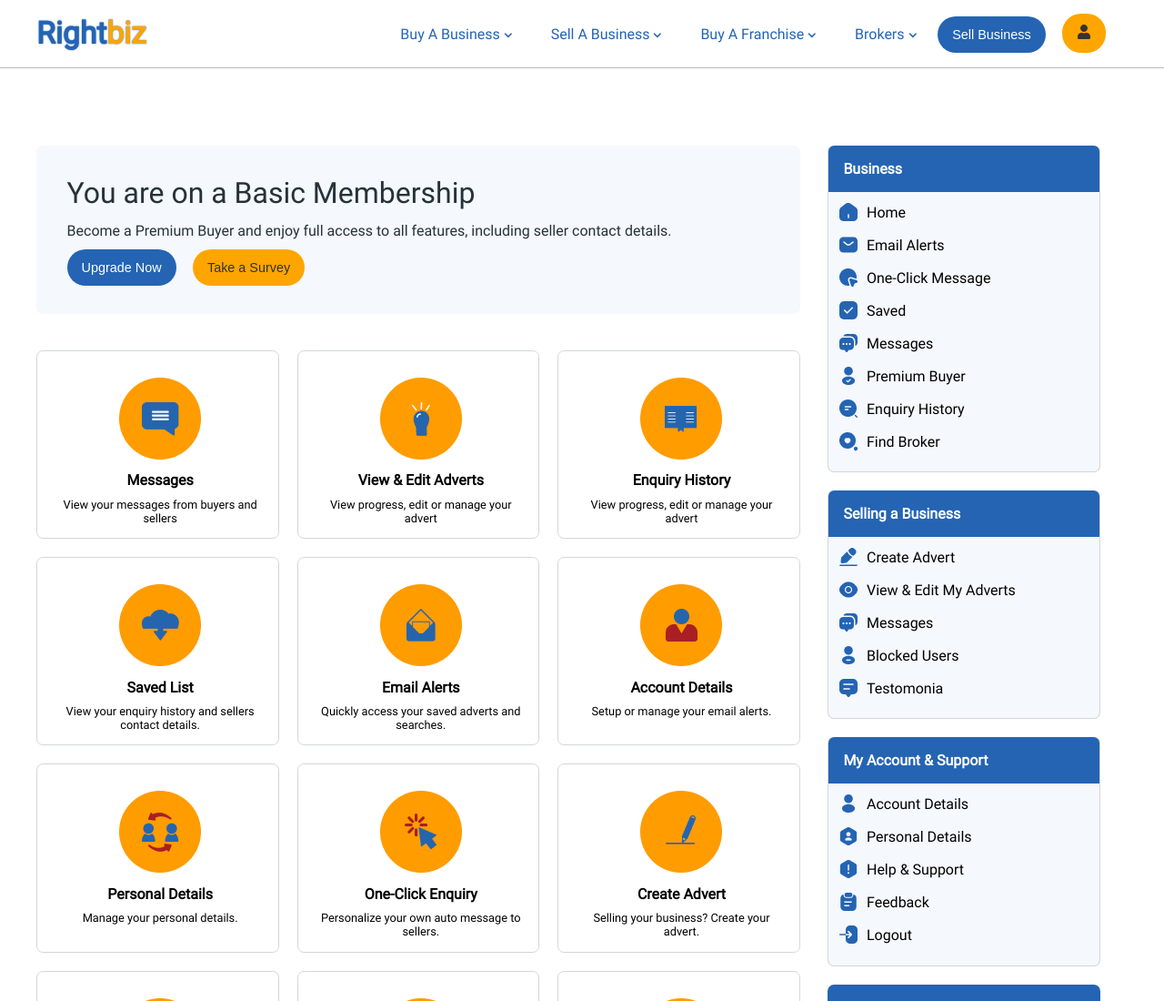
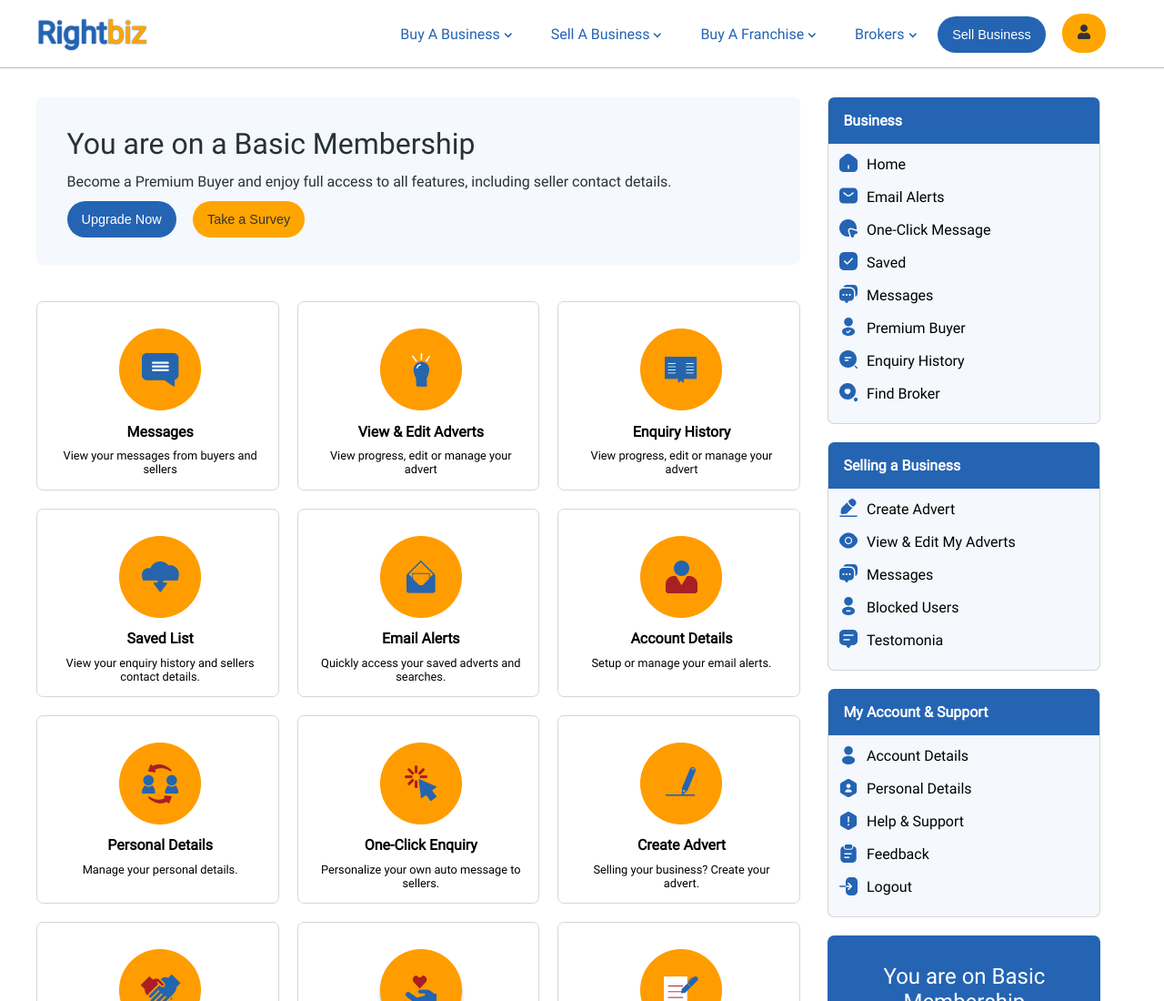
Before and after one commit to Mahi6086/Rightbiz-admin, a plain HTML site: page index.html in a window 1280 px wide. Shown: the top 1100 px of the page at 91% size. Drawn offline with Linux system fonts and the light colour scheme.

Commit message:
update site

```diff
--- a/CSS/styles.css
+++ b/CSS/styles.css
@@ -193,10 +193,7 @@ ul.navbar-dropdown-menu > li > a:hover {
   margin: 0 auto;
   padding: 0.9rem 0;
 }
-.main-container.marquee {
-  padding-top: 1rem;
-  padding-right: 1.9rem;
-}
+
 .container {
   padding: 0.3rem 0 !important;
 }
--- a/index.html
+++ b/index.html
@@ -103,18 +103,7 @@
     <!-- ----------------
         Header Section
     ------------------- -->
-    <!-- ----------------
-        Marquee Section
-    ------------------- -->
-    <div class="main-container marquee">
-      <marquee behavior="scroll" direction="left" scrollamount="5"
-        >Businesses For Sale in UK 18,627 Businesses for sale and to rent in UK.
-        Exact Matches Found. (0.006 seconds).</marquee
-      >
-    </div>
-    <!-- ----------------
-        marquee Section
-    ------------------- -->
+
     <!-- ----------------
         Main Section
     ------------------- -->
@@ -288,7 +277,7 @@
                 </ul>
               </div>
             </div>
-            <div class="Business">
+            <div class="Business Hide-Business">
               <h4>My Account & Support</h4>
               <div class="Business-card">
                 <ul>
```
